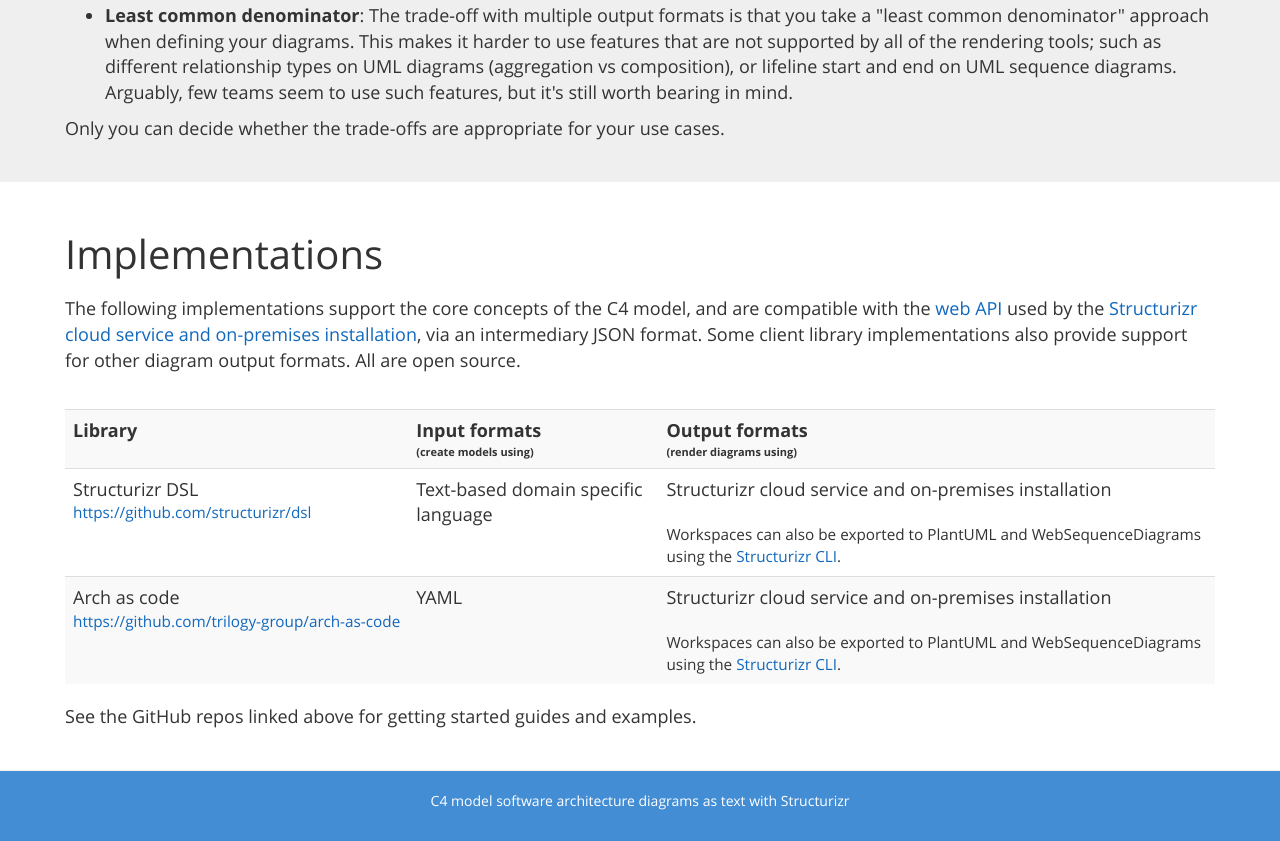
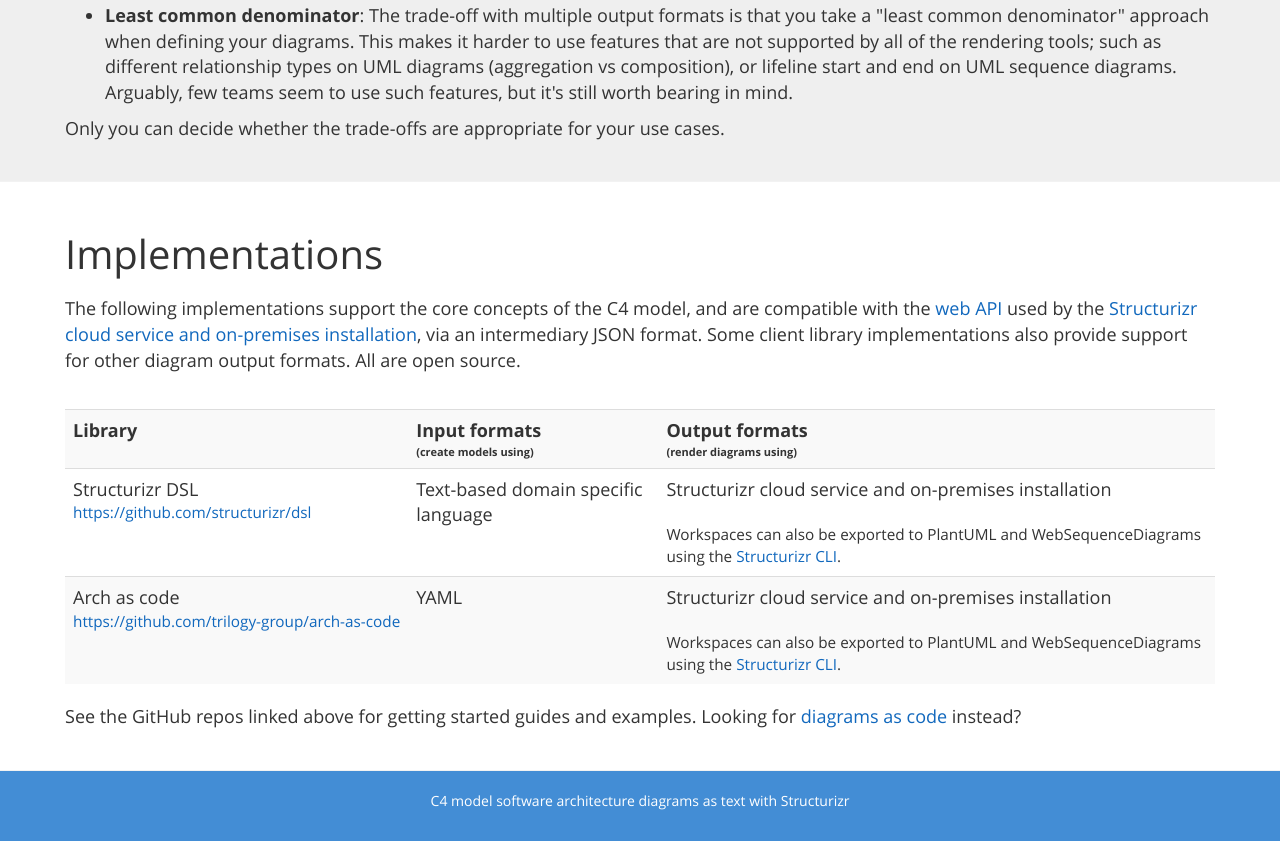
Before and after one commit to structurizr/diagrams-as-text, a plain HTML site: page index.html in a window 1280 px wide. Shown: the part 5431-6272 px from the top of the page. Drawn offline with Linux system fonts and the light colour scheme.

Commit message:
Added a link to diagrams as code.

```diff
--- a/index.html
+++ b/index.html
@@ -300,6 +300,7 @@
 
                 <p>
                     See the GitHub repos linked above for getting started guides and examples.
+                    Looking for <a href="https://diagrams-as-code.com" target="_blank">diagrams as code</a> instead?
                 </p>
             </div>
         </div>
```
